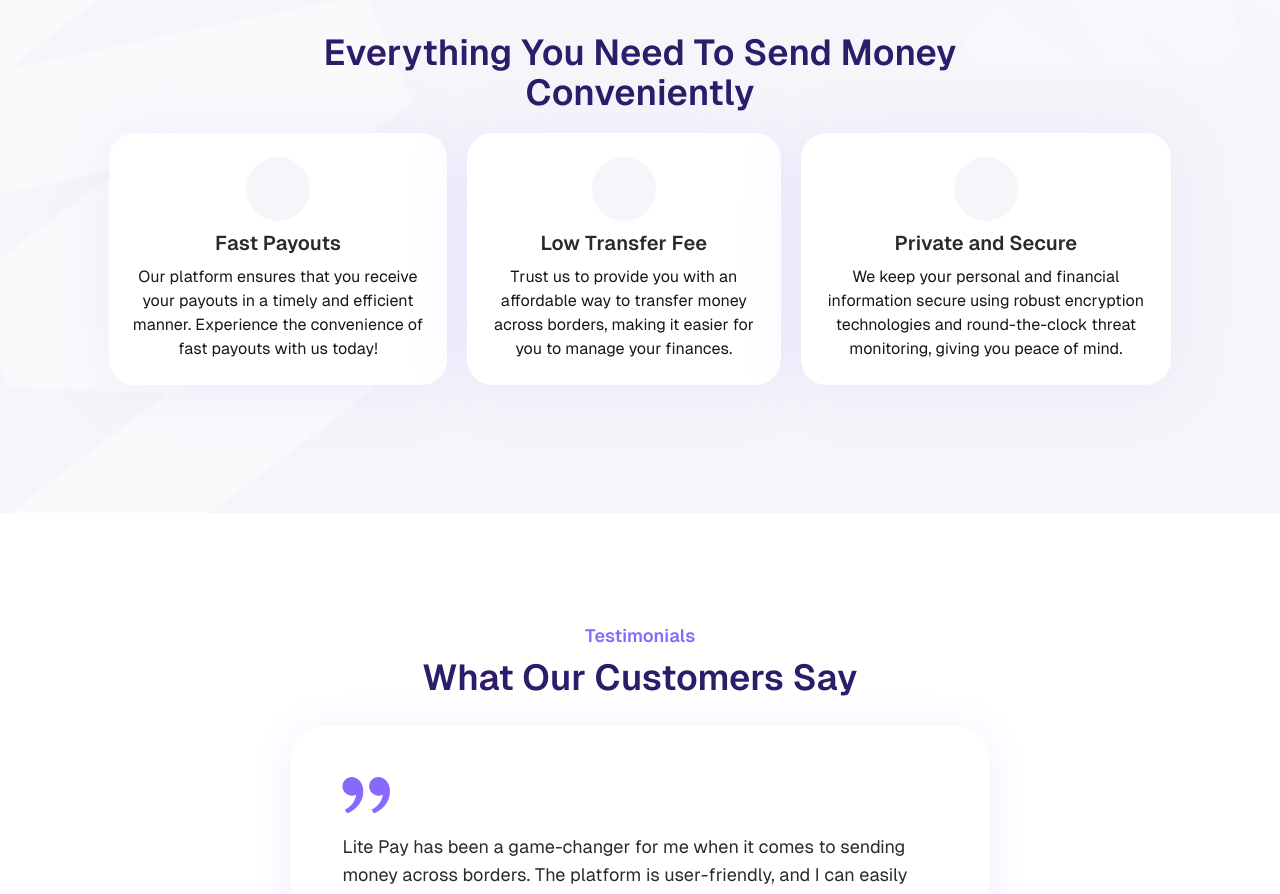
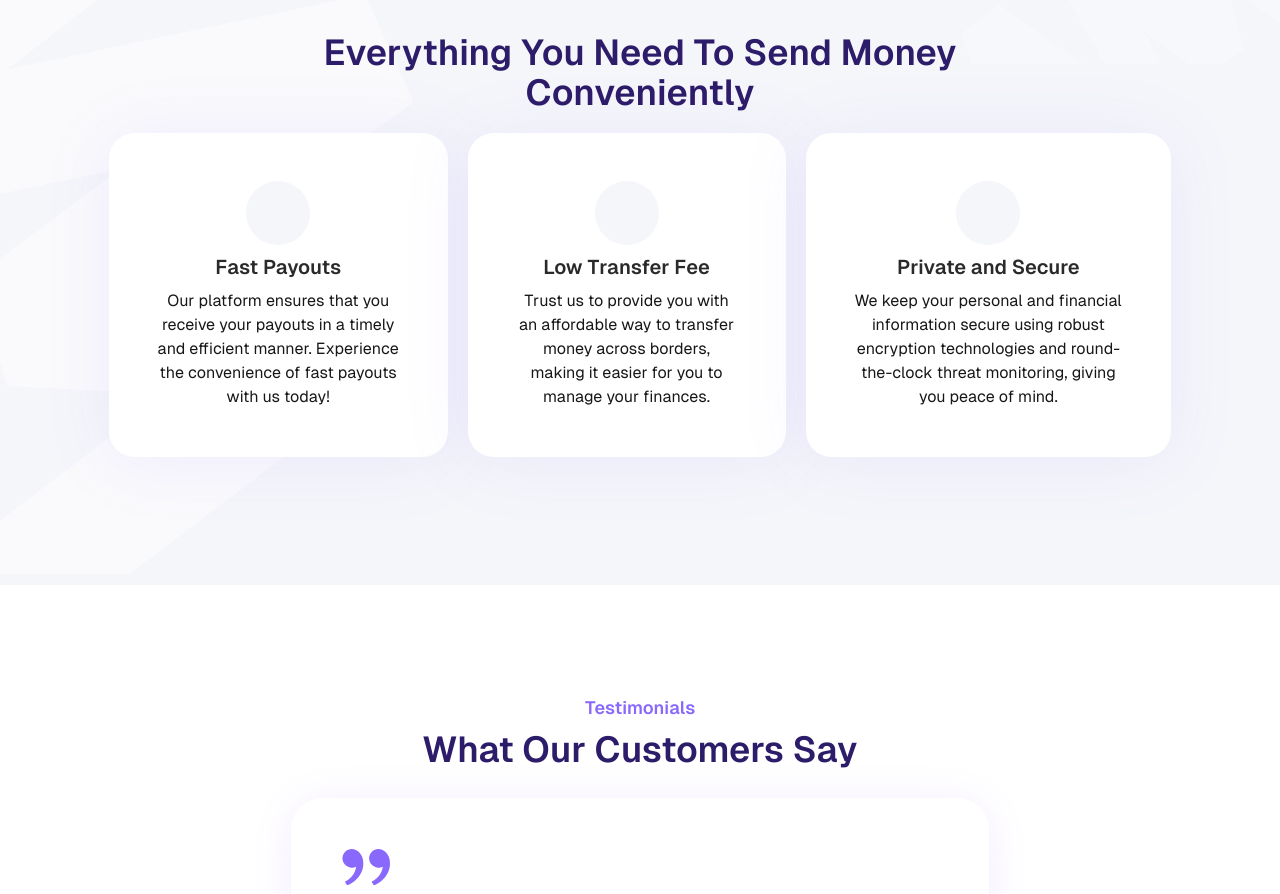
Before and after one commit to Ruthiejayjay/lite-pay-landing, a Next.js app: page / in a window 1280 px wide. Shown: the part 3340-4234 px from the top of the page. Built offline with nearby package versions, Linux system fonts and the light colour scheme; no server answers.

Commit message:
fixed padding

```diff
--- a/src/components/Landing/EverythingYouNeedToKnow/Index.tsx
+++ b/src/components/Landing/EverythingYouNeedToKnow/Index.tsx
@@ -40,7 +40,7 @@ export default function EverythingYouNeedToKnow() {
             <div
               key={index}
               className={clsx(
-                "flex flex-col items-center p-6 rounded-[1.6rem] text-center space-y-2 bg-white",
+                "flex flex-col items-center p-12 rounded-[1.6rem] text-center space-y-2 bg-white",
                 styles.itemsContent
               )}
             >
```
